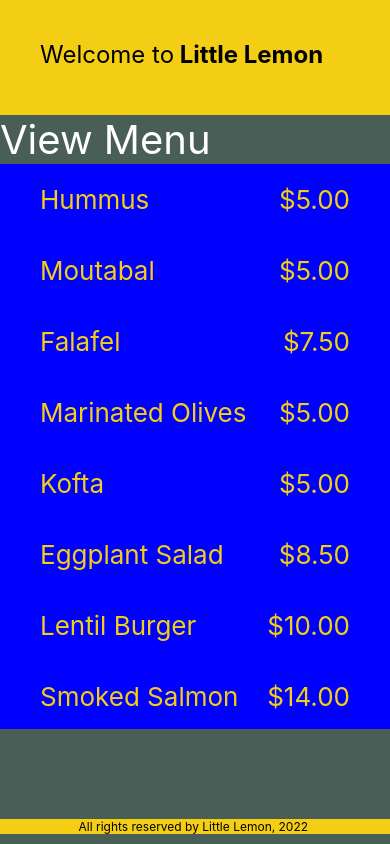
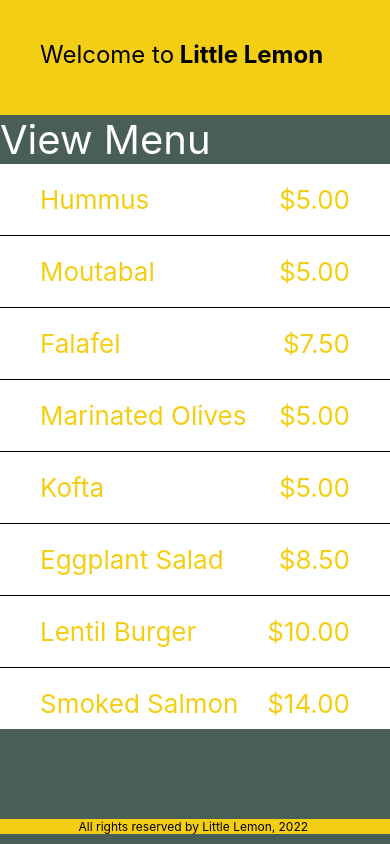
Before and after one commit to Senju002/Lemon-App, a React Native app: screen / in a window 390 px wide. Built offline with nearby package versions, Linux system fonts and the light colour scheme.

Commit message:
keyExtractor prop, render seperator lines and render header and footer

```diff
--- a/components/MenuItems.js
+++ b/components/MenuItems.js
@@ -32,6 +32,10 @@
   { name: "Panna Cotta", price: "$5.00", id: "21V" },
 ];
 
+const Seperator = () => <View style={menuStyles.separator} />;
+
+const Header = () => <Text style={menuStyles.headerText}>View Menu</Text>;
+
 const Item = ({ name, price }) => (
   <View style={menuStyles.innerContainer}>
     <Text style={menuStyles.itemText}>{name}</Text>
@@ -47,8 +51,14 @@
         <Text style={menuStyles.headerText}>View Menu</Text>
         <Text style={menuStyles.itemText}>{MenuItemsToDisplay[0]}</Text>
       </ScrollView> */}
-      <Text style={menuStyles.headerText}>View Menu</Text>
-      <FlatList data={menuItemsToDisplay} renderItem={renderItem} />
+
+      <FlatList
+        data={menuItemsToDisplay}
+        renderItem={renderItem}
+        keyExtractor={(item) => item.id}
+        ItemSeparatorComponent={Seperator}
+        ListHeaderComponent={Header}
+      />
     </View>
   );
 }
@@ -60,7 +70,7 @@
   innerContainer: {
     paddingHorizontal: 40,
     paddingVertical: 20,
-    backgroundColor: "blue",
+    backgroundColor: "white",
     flexDirection: "row",
     justifyContent: "space-between",
   },
@@ -73,4 +83,8 @@
     color: "#F4CE14",
     fontSize: 26,
   },
+  separator: {
+    borderBottomWidth: 1,
+    borderColorL: "#EDEFEE",
+  },
 });
```
